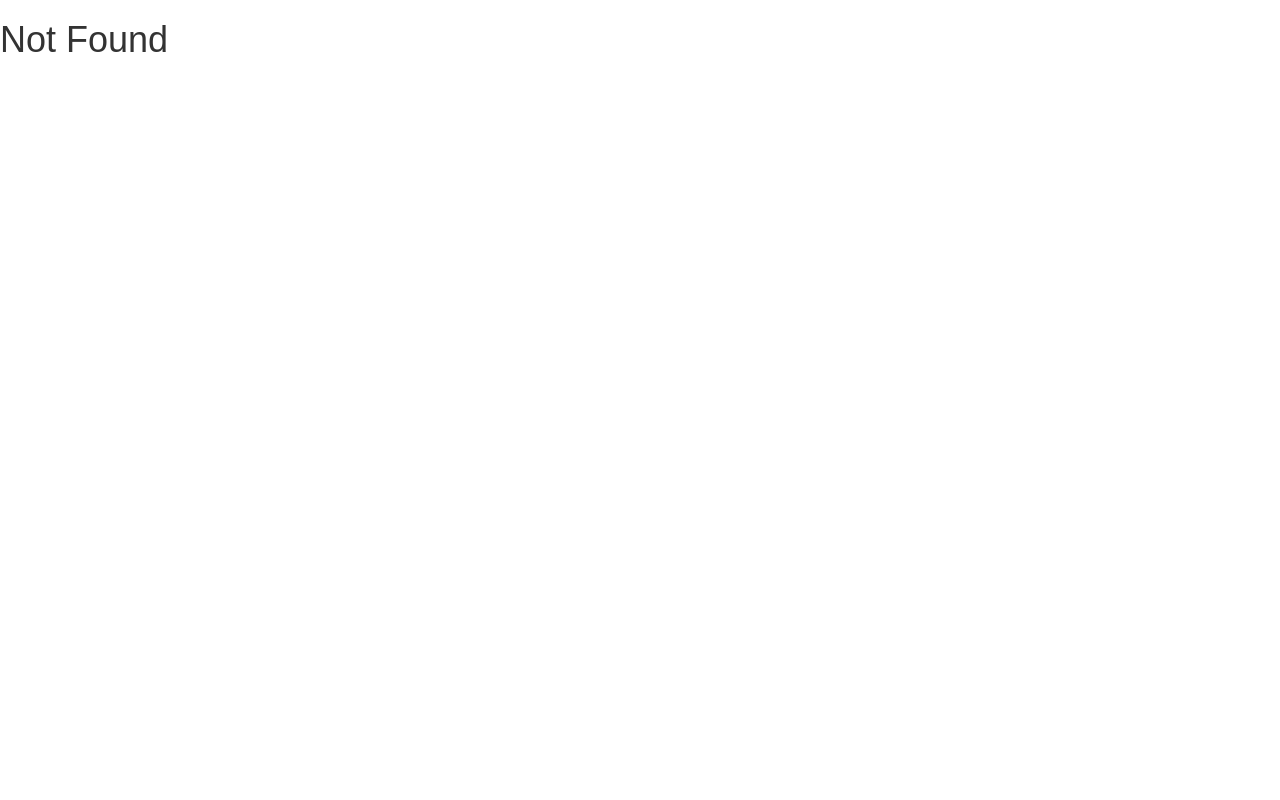
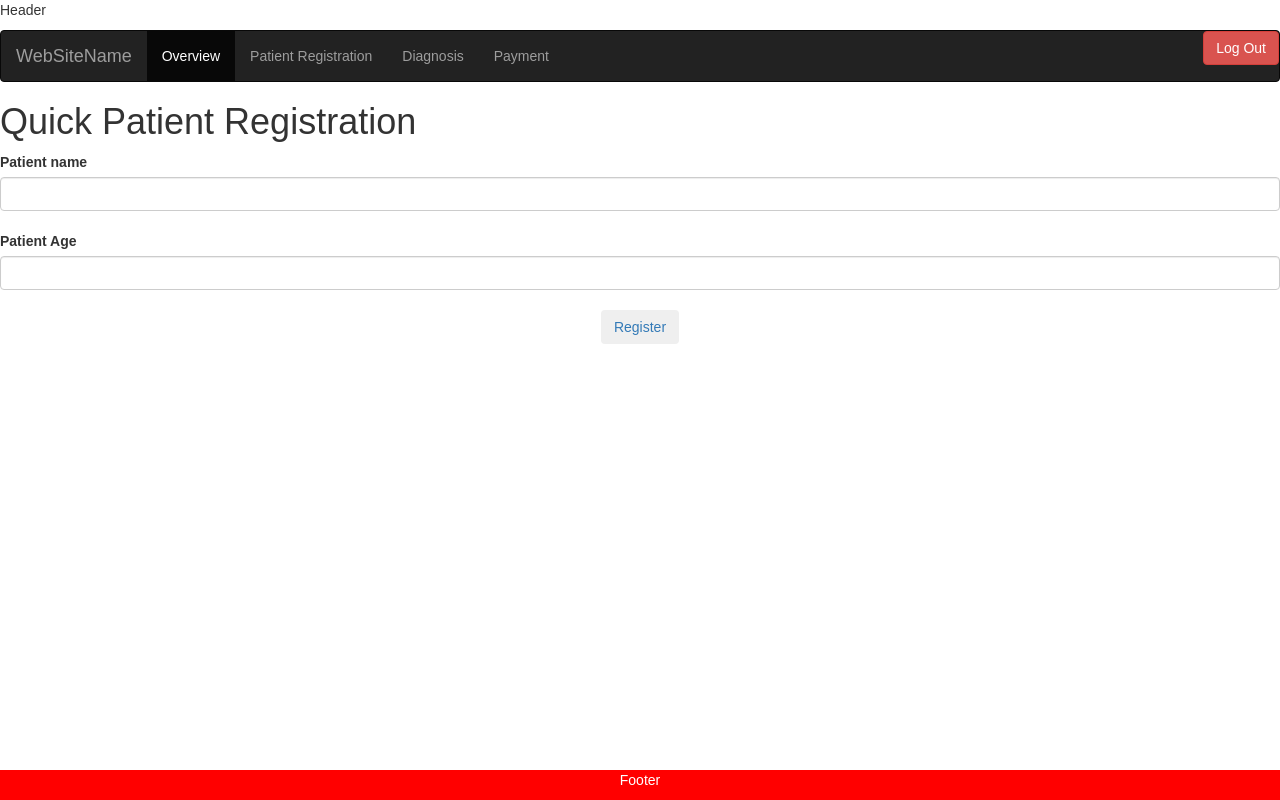
Before and after one commit to RavinduDharmasena/AF_Project, a React (Create React App) app in the folder project/: page /quickRegistration in a window 1280 px wide. Built offline with nearby package versions, Linux system fonts and the light colour scheme.

Commit message:
dont pull

```diff
--- a/project/src/components/common/NavigationBar.js
+++ b/project/src/components/common/NavigationBar.js
@@ -15,7 +15,7 @@ class NavigationBar extends Component{
                         </div>
                         <ul class="nav navbar-nav">
                             <li class="active"><Link to="/">Overview</Link></li>
-                            <li><Link to="/registration">Patient Registration</Link></li>
+                            <li><Link to="/quickRegistration">Patient Registration</Link></li>
                             <li><Link to="/diagnosis">Diagnosis</Link></li>
                             <li><Link to="/payment">Payment</Link></li>
                         </ul>
--- a/project/src/components/registration/Registration.js
+++ b/project/src/components/registration/fullRegistration/Registration.js
@@ -1,13 +1,13 @@
 import React,{ Component } from 'react'
-import NavigationBar from "../common/NavigationBar";
-import Footer from "../common/Footer";
+import NavigationBar from "../../common/NavigationBar";
+import Footer from "../../common/Footer";
 
 class Registration extends Component{
     render(){
         return(
             <div>
                 <NavigationBar/>
-                <h1>Registration Component</h1>
+                <h1>Full Registration Component</h1>
                 <Footer/>
             </div>
         );
--- /dev/null
+++ b/project/src/components/registration/quickRegistration/QuickRegistration.js
@@ -0,0 +1,33 @@
+import React,{ Component} from 'react'
+import NavigationBar from "../../common/NavigationBar";
+import Footer from "../../common/Footer";
+import { Link } from 'react-router';
+
+class QuickRegistration extends Component{
+    render(){
+        return(
+            <div>
+                <NavigationBar/>
+                <h1>Quick Patient Registration</h1>
+                <div>
+                    <form>
+
+                        <label for="defaultFormRegisterNameEx" class="grey-text">Patient name</label>
+                        <input type="text" id="defaultFormRegisterNameEx" class="form-control"/><br/>
+
+                        <label for="defaultFormRegisterEmailEx" class="grey-text">Patient Age</label>
+                        <input type="email" id="defaultFormRegisterEmailEx" class="form-control"/><br/>
+
+                        <div class="text-center mt-4">
+                            <button class="btn btn-unique" type="button" ><Link to="/fullRegistration">Register</Link></button>
+
+                        </div>
+                    </form>
+                </div>
+                <Footer/>
+            </div>
+        );
+    }
+}
+
+export default QuickRegistration;
--- a/project/src/index.js
+++ b/project/src/index.js
@@ -6,15 +6,17 @@ import {Router,browserHistory,Route} from 'react-router';
 import Error from "./Error";
 import User from "./components/user/User";
 import Diagosis from "./components/diagnosis/Diagosis";
-import Registration from "./components/registration/Registration";
 import Payment from "./components/payment/Payment";
+import QuickRegistration from "./components/registration/quickRegistration/QuickRegistration";
+import Registration from "./components/registration/fullRegistration/Registration";
 
 ReactDOM.render(
     <Router history={browserHistory}>
         <Route path="/" component={User}></Route>
         <Route path="/diagnosis" component={Diagosis}></Route>
-        <Route path="/registration" component={Registration}></Route>
+        <Route path="/quickRegistration" component={QuickRegistration}></Route>
         <Route path="/payment" component={Payment}></Route>
+        <Route path="/fullRegistration" component={Registration}></Route>
         <Route path="*" component={Error}></Route>
     </Router>
     , document.getElementById('root'));
```
